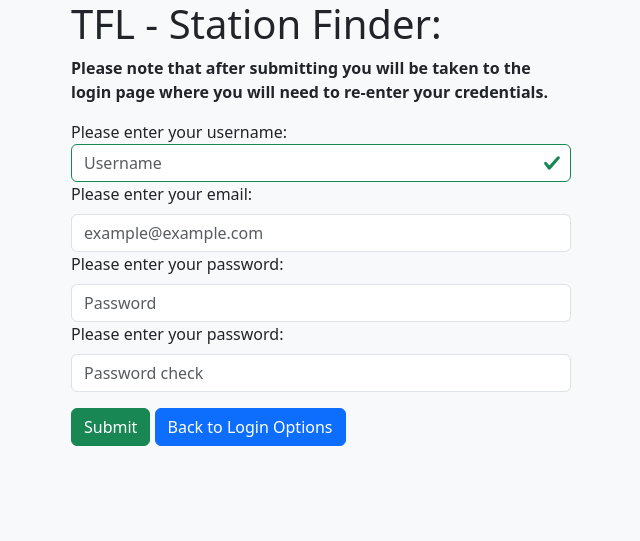
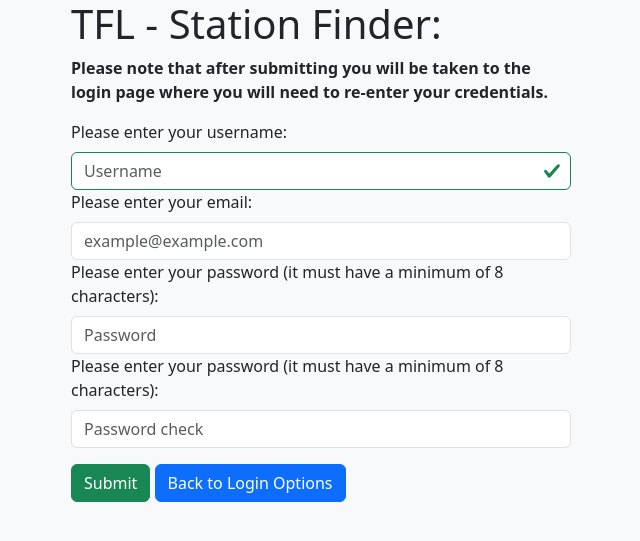
Before and after one commit to thtshah/TFL_station, a Flask app: page /signup in a window 1280 px wide. Shown: the top 541 px of the page, without its empty margins (319-959 px from the left). Run offline with Flask 3, Linux system fonts and the light colour scheme; some libraries are stand-ins or nearby versions.

Commit message:
password made more secure

```diff
--- a/app.py
+++ b/app.py
@@ -1,9 +1,12 @@
 import os
 
-from flask import Flask, request, render_template
+from flask import Flask, request, render_template, render_template_string, request, redirect, url_for, flash
+from werkzeug.security import generate_password_hash, check_password_hash
+import re
 import requests
 #from flask_bootstrap import Bootstrap5
 app = Flask(__name__)
+app.secret_key = "supersecretkey"  # Needed for flash messages
 print("heloo")
 
 
@@ -50,7 +53,10 @@
     userEmail=request.form.get("userEmail")
     password=request.form.get("password")
     passwordcheck=request.form.get("passwordcheck")
-    if username==None or userEmail==None:
+    if len(password) < 8 or not re.search(r"\d", password) or not re.search(r"[A-Z]", password):
+            flash("Password must be at least 8 characters, include a number and an uppercase letter.")
+            return render_template("userSignUp.html")
+    elif username==None or userEmail==None:
         file.close()
         return render_template("userSignUp.html")
     elif username in content:
@@ -59,10 +65,13 @@
     elif password != passwordcheck:
         return render_template("userSignUp.html", password=password, passwordcheck=passwordcheck)
     else:
+        # Hash the password before storing
+        hashed_password = generate_password_hash(password)
         file.write("\n"+username+" - "+password)
         file.write("\n"+userEmail+" - "+password)
         file.write("\n    ")
         file.close()
+        flash("User registered successfully! Password stored securely.")
         return render_template("userLogin.html")
 
 
--- a/database.txt
+++ b/database.txt
@@ -7,3 +7,6 @@
 
 zxc - cxz
 zxc - cxz
+
+qwe - Banana10
+qwe - Banana10
--- a/templates/userLogin.html
+++ b/templates/userLogin.html
@@ -27,7 +27,7 @@
 
             <div>
                 <label for="password" class="form-label">Please enter your password:</label>
-                <input name=password class="form-control" id="password" placeholder="Password" required>
+                <input type="password" name=password class="form-control" id="password" placeholder="Password" required>
             </div>
 
             <p> </p>
--- a/templates/userSignUp.html
+++ b/templates/userSignUp.html
@@ -18,11 +18,18 @@
 <body class="bg-light">
     <div class="container-fluid"></div>
     <div class="mx-auto" style="width: 500px;">
+
+        {% with messages = get_flashed_messages() %}
+            {% if messages %}
+                <div class="alert alert-info">{{ messages[0] }}</div>
+            {% endif %}
+        {% endwith %}
+
         <form action="{{ url_for('addAccount') }}" method="post">
           <p class="fw-bold">Please note that after submitting you will be taken to the login page where you will need to re-enter your credentials.</p>
 
             <div>
-                <label for="username" class="form-check-label">Please enter your username:</label>
+                <label for="username" class="form-label">Please enter your username:</label>
                 <input name="username" class="form-control is-valid" id="username" placeholder="Username" required>
             </div>
 
@@ -32,13 +39,13 @@
             </div>
 
             <div>
-                <label for="password" class="form-label">Please enter your password:</label>
-                <input name="password" class="form-control" id="password" placeholder="Password" required>
+                <label for="password" class="form-label">Please enter your password (it must have a minimum of 8 characters):</label>
+                <input type="password" name="password" class="form-control" id="password" placeholder="Password" required minlength="8">
             </div>
 
             <div>
-                <label for="passwordcheck" class="form-label">Please enter your password:</label>
-                <input name="passwordcheck" class="form-control" id="passwordcheck" placeholder="Password check" required>
+                <label for="passwordcheck" class="form-label">Please enter your password (it must have a minimum of 8 characters):</label>
+                <input type="password" name="passwordcheck" class="form-control" id="passwordcheck" placeholder="Password check" required minlength="8">
             </div>
 
             <p> </p>
```
